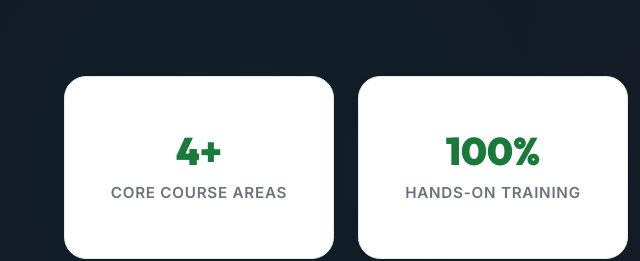
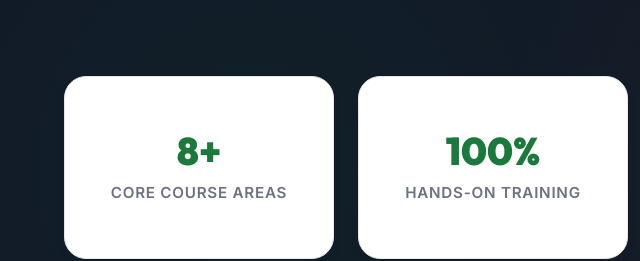
Before and after one commit to vitchcraftstudios/trellys-learn-build-rise, a plain HTML site: page index.html in a window 1280 px wide. Shown: the part 5640-5901 px from the top of the page, 0-640 px from the left. Drawn offline with Linux system fonts and the light colour scheme.

Commit message:
feat: update core course area count from 4+ to 8+ in index.html

```diff
--- a/index.html
+++ b/index.html
@@ -449,7 +449,7 @@
     <div class="container">
       <div class="why-stats">
         <div class="stat-card" id="stat-1">
-          <span class="stat-num">4+</span>
+          <span class="stat-num">8+</span>
           <span class="stat-label">Core Course Areas</span>
         </div>
         <div class="stat-card" id="stat-2">
```
